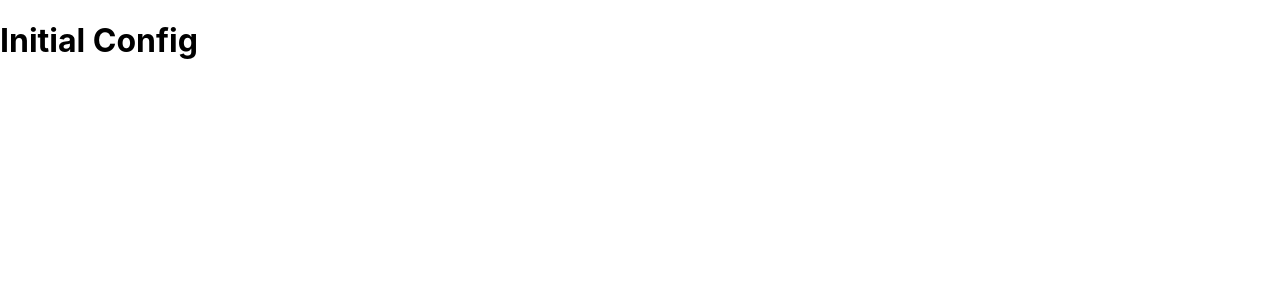
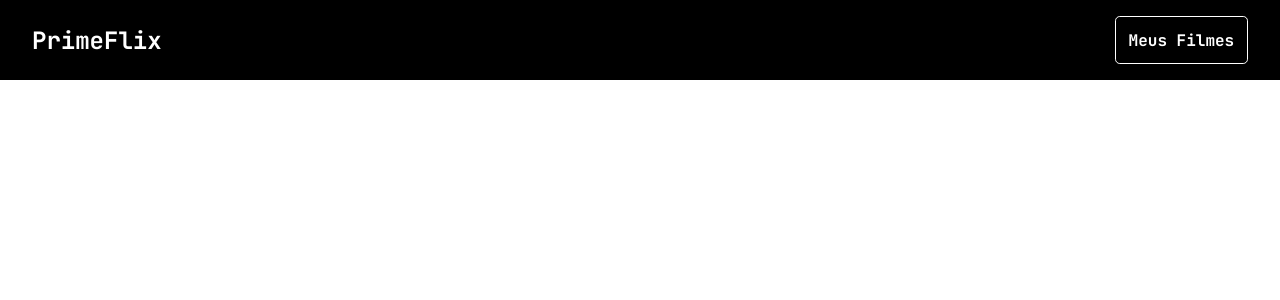
Before and after one commit to ThalysonOliveira/PrimeFlix, a React (Create React App) app: page / in a window 1280 px wide. Shown: the top 300 px of the page. Built offline with nearby package versions, Linux system fonts and the light colour scheme.

Commit message:
feat: create header component

```diff
--- a/package.json
+++ b/package.json
@@ -8,6 +8,7 @@
     "@testing-library/user-event": "^13.5.0",
     "react": "^18.2.0",
     "react-dom": "^18.2.0",
+    "react-router-dom": "^6.4.2",
     "react-scripts": "5.0.1",
     "web-vitals": "^2.1.4"
   },
--- a/public/index.html
+++ b/public/index.html
@@ -1,14 +1,15 @@
 <!DOCTYPE html>
 <html lang="en">
+
 <head>
   <meta charset="utf-8" />
   <link rel="icon" href="%PUBLIC_URL%/favicon.ico" />
   <meta name="viewport" content="width=device-width, initial-scale=1" />
   <meta name="theme-color" content="#000000" />
-    <meta
-      name="description"
-      content="Web site created using create-react-app"
-    />
+  <meta name="description" content="Web site created using create-react-app" />
+  <link rel="preconnect" href="https://fonts.googleapis.com">
+  <link rel="preconnect" href="https://fonts.gstatic.com" crossorigin>
+  <link href="https://fonts.googleapis.com/css2?family=JetBrains+Mono:wght@100;700&display=swap" rel="stylesheet">
   <link rel="apple-touch-icon" href="%PUBLIC_URL%/logo192.png" />
   <!--
       manifest.json provides metadata used when your web app is installed on a
@@ -26,6 +27,7 @@
     -->
   <title>React App</title>
 </head>
+
 <body>
   <noscript>You need to enable JavaScript to run this app.</noscript>
   <div id="root"></div>
@@ -40,4 +42,5 @@
       To create a production bundle, use `npm run build` or `yarn build`.
     -->
 </body>
+
 </html>
--- a/src/App.jsx
+++ b/src/App.jsx
@@ -1,7 +1,9 @@
+import RoutesApp from "./routes";
+
 function App() {
   return (
     <div className="App">
-      <h1>Initial Config</h1>
+      <RoutesApp/>
     </div>
   );
 }
--- /dev/null
+++ b/src/components/Header/index.jsx
@@ -0,0 +1,13 @@
+import { Link } from 'react-router-dom'
+import './style.css'
+
+function Header() {
+    return (
+        <header className="header">
+            <Link className='logo' to='/'>PrimeFlix</Link>
+            <Link className='favorites' to='/favorites'>Meus Filmes</Link>
+        </header>
+    );
+}
+
+export default Header;
--- /dev/null
+++ b/src/components/Header/style.css
@@ -0,0 +1,31 @@
+.header{
+    height: 80px;
+    background: var(--secondary-color);
+    padding: 2em;
+    font-family: 'JetBrains Mono', monospace;
+    font-weight: bold;
+
+    display: flex;
+    justify-content: space-between;
+    align-items: center;
+}
+
+.logo{
+    font-size: 1.5em;
+}
+
+.header a{
+    color: var(--primary-color);
+    text-decoration: none;
+}
+
+.favorites {
+    border: 1px solid var(--primary-color);
+    padding: .8em;
+    border-radius: .3em;
+}
+
+.favorites:hover{
+    background: var(--primary-color);
+    color: var(--secondary-color);
+}
--- a/src/index.css
+++ b/src/index.css
@@ -1,13 +1,22 @@
-body {
-  margin: 0;
-  font-family: -apple-system, BlinkMacSystemFont, 'Segoe UI', 'Roboto', 'Oxygen',
-    'Ubuntu', 'Cantarell', 'Fira Sans', 'Droid Sans', 'Helvetica Neue',
-    sans-serif;
-  -webkit-font-smoothing: antialiased;
-  -moz-osx-font-smoothing: grayscale;
+:root{
+  --primary-color: #fff;
+  --secondary-color: #000;
 }
 
-code {
-  font-family: source-code-pro, Menlo, Monaco, Consolas, 'Courier New',
-    monospace;
+* {
+  margin: 0;
+  pad: 0;
+  box-sizing: border-box;
 }
+
+body {
+  font-family: sans-serif;
+}
+
+.app {
+  display: flex;
+  width: 100%;
+  justify-content: center;
+  align-items: center;
+  flex-direction: column;
+}
--- /dev/null
+++ b/src/routes.js
@@ -0,0 +1,13 @@
+import { BrowserRouter, Routes, Route } from 'react-router-dom'
+import Header from './components/Header'
+
+export default function RoutesApp() {
+    return (
+        <BrowserRouter>
+            <Header/>
+            <Routes>
+
+            </Routes>
+        </BrowserRouter>
+    )
+}
```
Also changed, not shown: 1 other file (tests, documents, lock files or other folders). Lines whose indentation alone changed are shown as unchanged.
